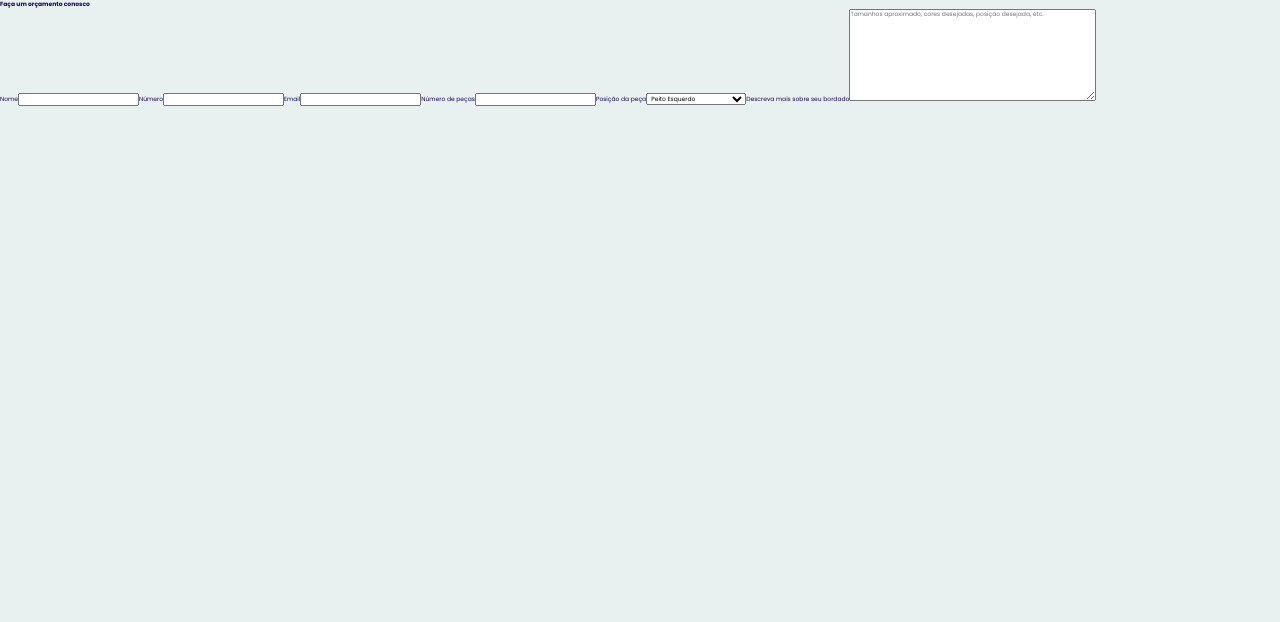
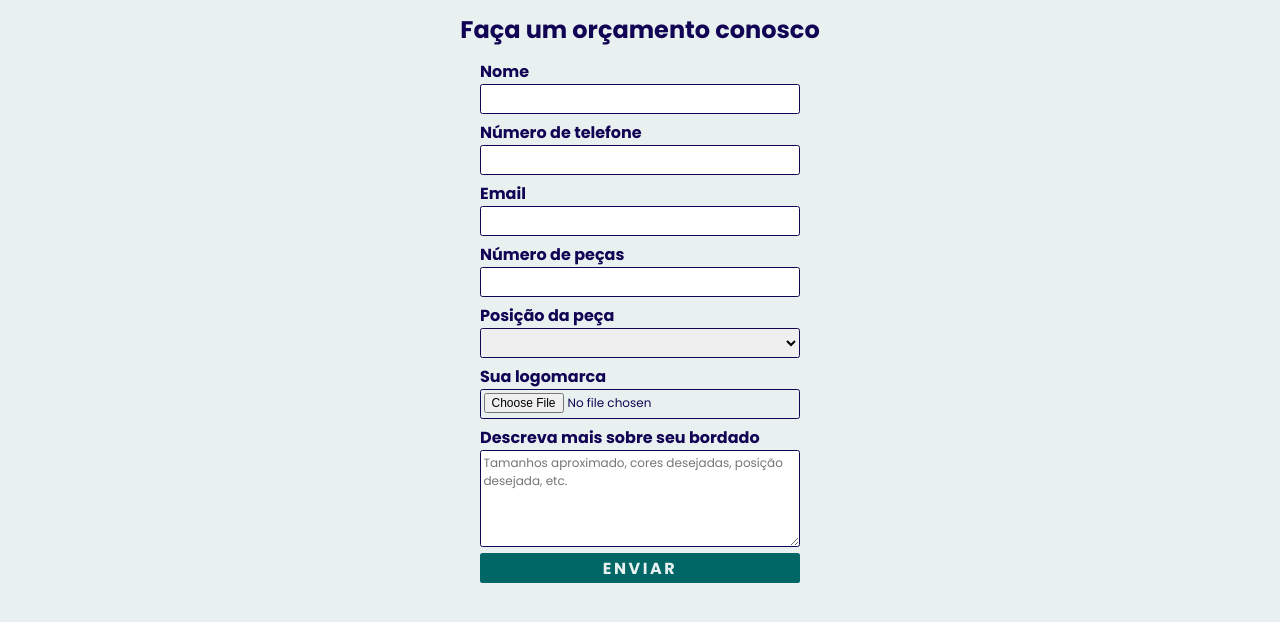
Before and after one commit to Wallace027Dev/ofc-site, a React (Create React App) app: page /contact-us in a window 1280 px wide. Shown: the top 622 px of the page. Built offline with nearby package versions, Linux system fonts and the light colour scheme.

Commit message:
feat: Contact Us form css

```diff
--- a/src/pages/ContactUs/index.js
+++ b/src/pages/ContactUs/index.js
@@ -1,13 +1,13 @@
-import { Container } from "./styles";
+import Container, { Form } from "./styles";
 
 export default function ContactUs() {
   return (
-    <>
+    <Container>
       <h1>Faça um orçamento conosco</h1>
-      <Container>
+      <Form>
         <label htmlFor="fname">Nome</label>
         <input type="text" name="fname" id="fname" />
-        <label htmlFor="number">Número</label>
+        <label htmlFor="number">Número de telefone</label>
         <input type="tel" name="number" id="number" />
         <label htmlFor="fmail">Email</label>
         <input type="email" name="fmail" id="fmail" />
@@ -15,6 +15,7 @@ export default function ContactUs() {
         <input type="number" name="pieces-quatity" id="pieces-quatity" />
         <label htmlFor="location">Posição da peça</label>
         <select name="location" id="location">
+          <option value="" disabled selected></option>
           <option value="peito-padrao">Peito Esquerdo</option>
           <option value="peito-direito">Peito Direito</option>
           <option value="peito-centralizado">Peito Centralizado</option>
@@ -22,15 +23,18 @@ export default function ContactUs() {
           <option value="perna-bermuda">Perna de Bermuda</option>
           <option value="outro">Outras opções</option>
         </select>
+        <label htmlFor="photo-file">Sua logomarca</label>
+        <input type="file" name="photo-file" id="photo-file" />
         <label htmlFor="fmessage">Descreva mais sobre seu bordado</label>
         <textarea
           name="fmessage"
           id="fmessage"
-          cols="45"
-          rows="10"
+          cols="30"
+          rows="5"
           placeholder="Tamanhos aproximado, cores desejadas, posição desejada, etc."
         />
-      </Container>
-    </>
+        <button type="submit">ENVIAR</button>
+      </Form>
+    </Container>
   );
 }
--- a/src/pages/ContactUs/styles.js
+++ b/src/pages/ContactUs/styles.js
@@ -1,3 +1,69 @@
 import styled from "styled-components";
 
-export const Container = styled.form``;
+const Container = styled.main`
+  &,
+  form {
+    display: flex;
+    flex-direction: column;
+  }
+  align-items: center;
+
+  h1 {
+    font-size: 2.4rem;
+    font-weight: 700;
+    margin: 1.2rem auto;
+    text-align: center;
+  }
+`;
+
+export const Form = styled.form`
+  max-width: 32rem;
+
+  label {
+    font-size: 1.6rem;
+    font-weight: 600;
+  }
+
+  input,
+  select,
+  textarea,
+  option {
+    padding: 0.25rem;
+    border: 1px solid var(--tertiary);
+    border-radius: 0.25rem;
+    font-size: 1.2rem;
+  }
+
+  label:not(:first-of-type),
+  button {
+    margin-top: 0.6rem;
+  }
+
+  input,
+  select,
+  button {
+    height: 3rem;
+  }
+
+  button {
+    background-color: var(--bt);
+    color: var(--bg);
+    border: none;
+    letter-spacing: 0.25rem;
+    font-weight: 600;
+    font-size: 1.6rem;
+    border-radius: 0.25rem;
+    cursor: pointer;
+
+    :hover {
+      background-color: var(--primary);
+      border-radius: 4rem;
+      transition: 0.4s;
+      color: var(--bt);
+      border: 1px solid var(--bt);
+      letter-spacing: 0.75rem;
+    }
+  }
+`;
+
+export default Container;
```
